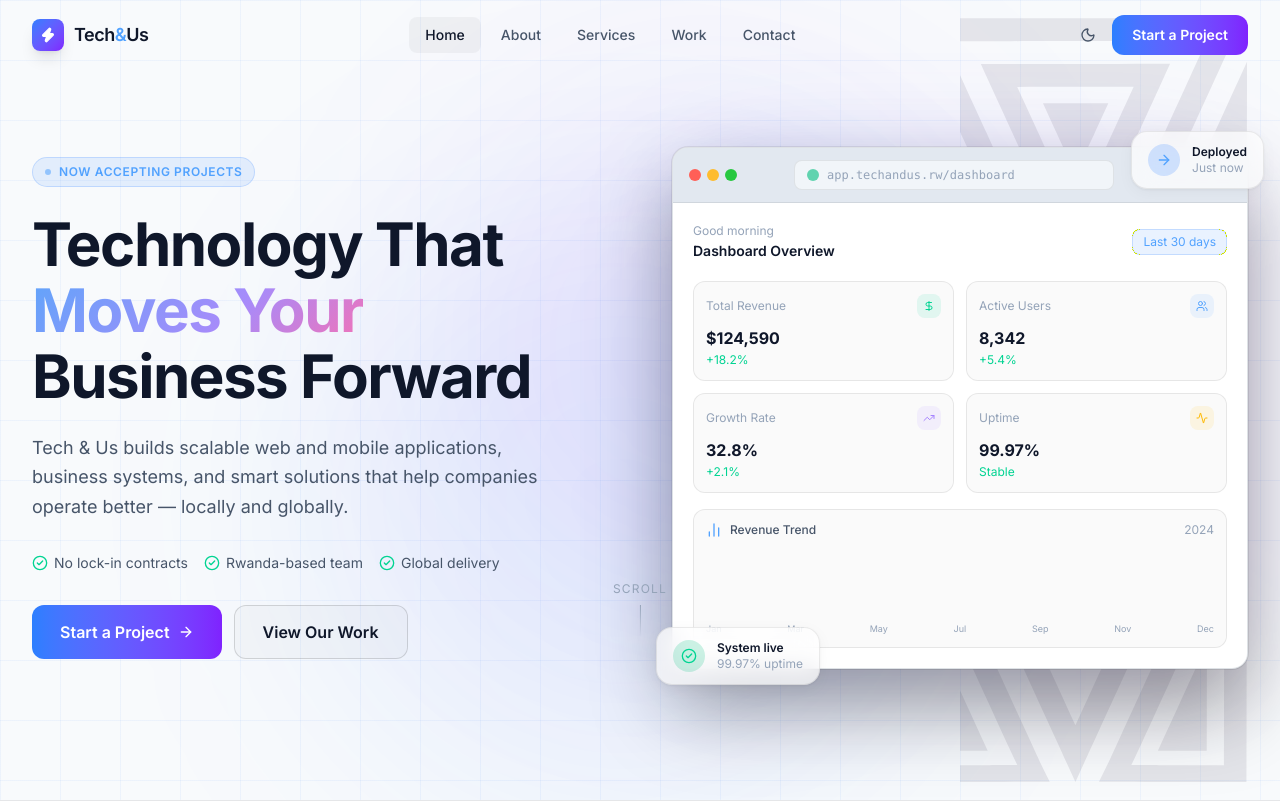
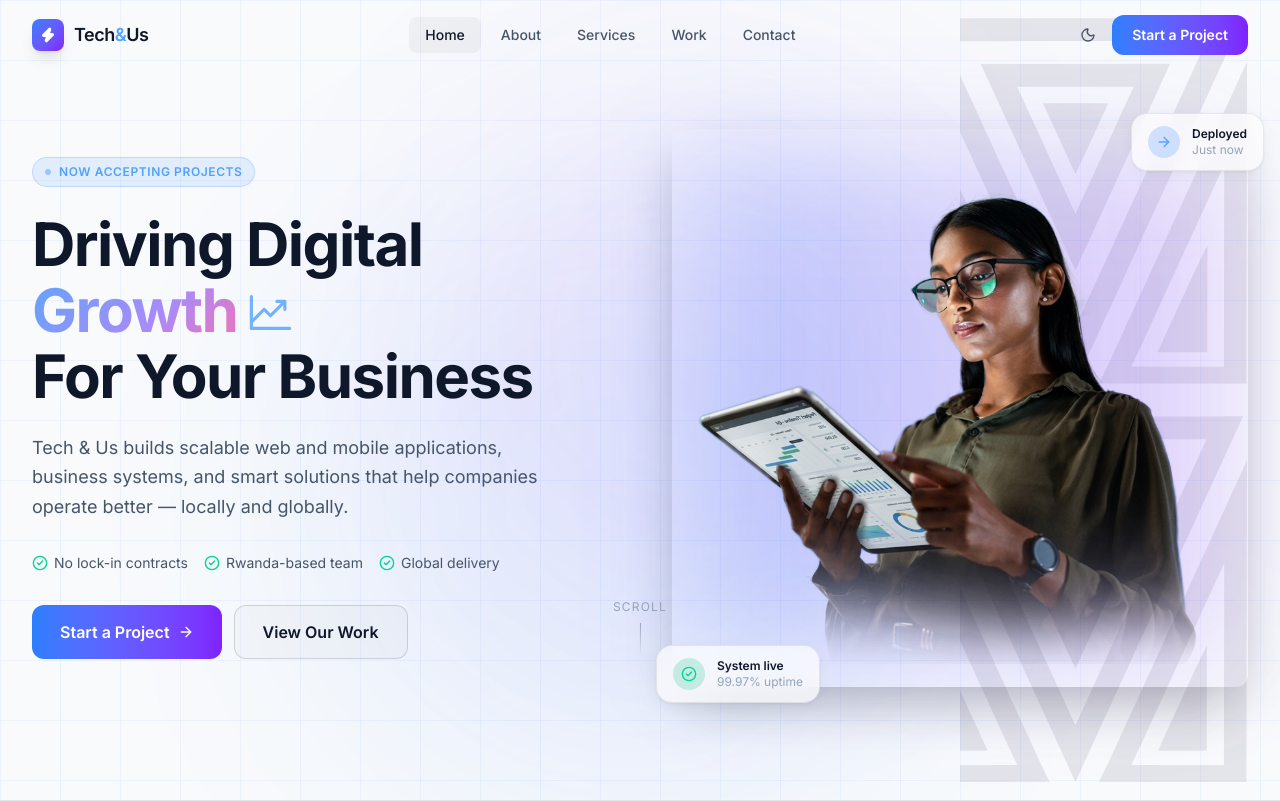
Before and after one commit to kabandapatrick2580/tech_and_us, a Next.js app: page / in a window 1280 px wide. Shown: the top 801 px of the page. Built offline with nearby package versions, Linux system fonts and the light colour scheme.

Commit message:
added a hero image and an overlay of imigongo

```diff
--- a/components/layout/Footer.tsx
+++ b/components/layout/Footer.tsx
@@ -17,7 +17,19 @@ const footerLinks = {
 
 export default function Footer() {
   return (
-    <footer className="relative border-t border-edge bg-page">
+    <>
+      <div
+        aria-hidden="true"
+        role="presentation"
+        className="w-full h-10 md:h-14 imigongo-divider-blue"
+        style={{
+          backgroundImage: "url('/imigongo_1920.svg')",
+          backgroundSize: "100% 100%",
+          backgroundRepeat: "no-repeat",
+          backgroundPosition: "center",
+        }}
+      />
+      <footer className="relative border-t border-edge bg-page">
       <div className="absolute top-0 left-1/2 -translate-x-1/2 w-150 h-px bg-linear-to-r from-transparent via-blue-500/30 to-transparent" />
 
       <div className="max-w-7xl mx-auto px-6 lg:px-8 py-16 lg:py-20">
@@ -86,5 +98,6 @@ export default function Footer() {
         </div>
       </div>
     </footer>
+    </>
   );
 }
--- a/components/sections/HeroSection.tsx
+++ b/components/sections/HeroSection.tsx
@@ -7,6 +7,7 @@ import BrowserFrame from "@/components/ui/BrowserFrame";
 import DashboardMockup from "@/components/ui/DashboardMockup";
 import { ArrowRight, CheckCircle2 } from "lucide-react";
 import ImicongoHeroAccent from "@/components/ui/ImicongoHeroAccent";
+import { PiChartLineUp } from "react-icons/pi";
 
 const trust = ["No lock-in contracts", "Rwanda-based team", "Global delivery"];
 
@@ -42,10 +43,11 @@ export default function HeroSection() {
               variants={fadeInUp}
               className="text-4xl sm:text-5xl lg:text-6xl font-bold text-ink leading-[1.1] tracking-tight mb-6"
             >
-              Technology That{" "}
-              <span className="gradient-text">Moves Your</span>
+              Driving Digital{" "}
+              <span className="gradient-text">Growth</span>
+              <PiChartLineUp className="inline align-[-0.1em] ml-2 w-[0.85em] h-[0.85em] text-blue-400 opacity-80" />
               <br />
-              Business Forward
+              For Your Business
             </motion.h1>
 
             <motion.p
@@ -81,9 +83,12 @@ export default function HeroSection() {
           >
             <div className="absolute inset-0 bg-linear-to-r from-blue-600/20 to-violet-600/20 rounded-3xl blur-3xl scale-90" />
 
-            <BrowserFrame className="relative">
-              <DashboardMockup />
-            </BrowserFrame>
+              {/* eslint-disable-next-line @next/next/no-img-element */}
+              <img
+                src="/hero.png"
+                alt="Tech & Us — scalable web and mobile solutions"
+                className="relative w-full h-auto rounded-xl shadow-2xl"
+              />
 
             {/* Floating badge — bottom left */}
             <motion.div
--- a/package.json
+++ b/package.json
@@ -12,7 +12,8 @@
     "lucide-react": "^1.8.0",
     "next": "16.2.4",
     "react": "19.2.4",
-    "react-dom": "19.2.4"
+    "react-dom": "19.2.4",
+    "react-icons": "^5.6.0"
   },
   "devDependencies": {
     "@tailwindcss/postcss": "^4",
```
Also changed, not shown: public/hero.png (added), 1 other file (tests, documents, lock files or other folders).
